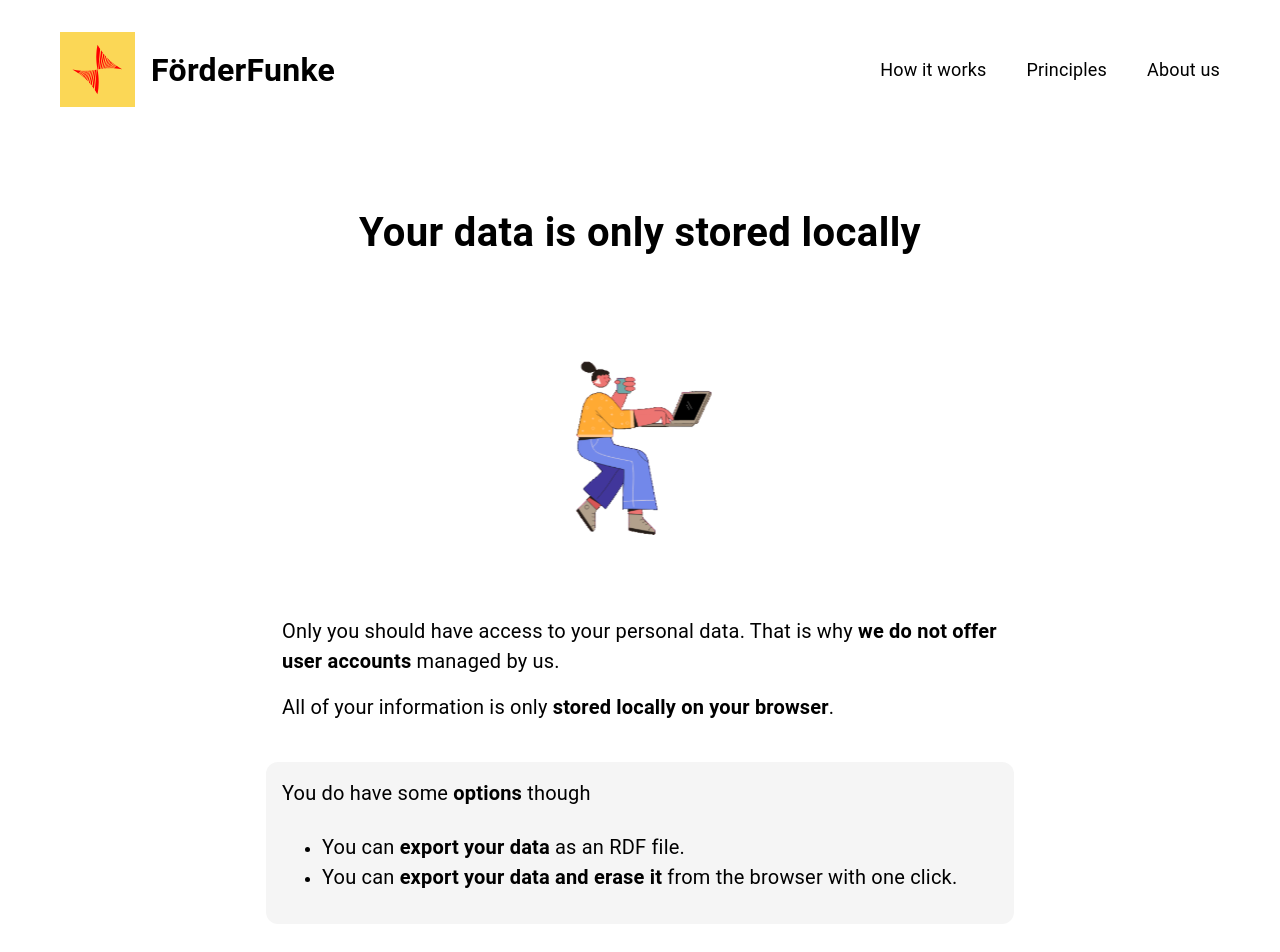
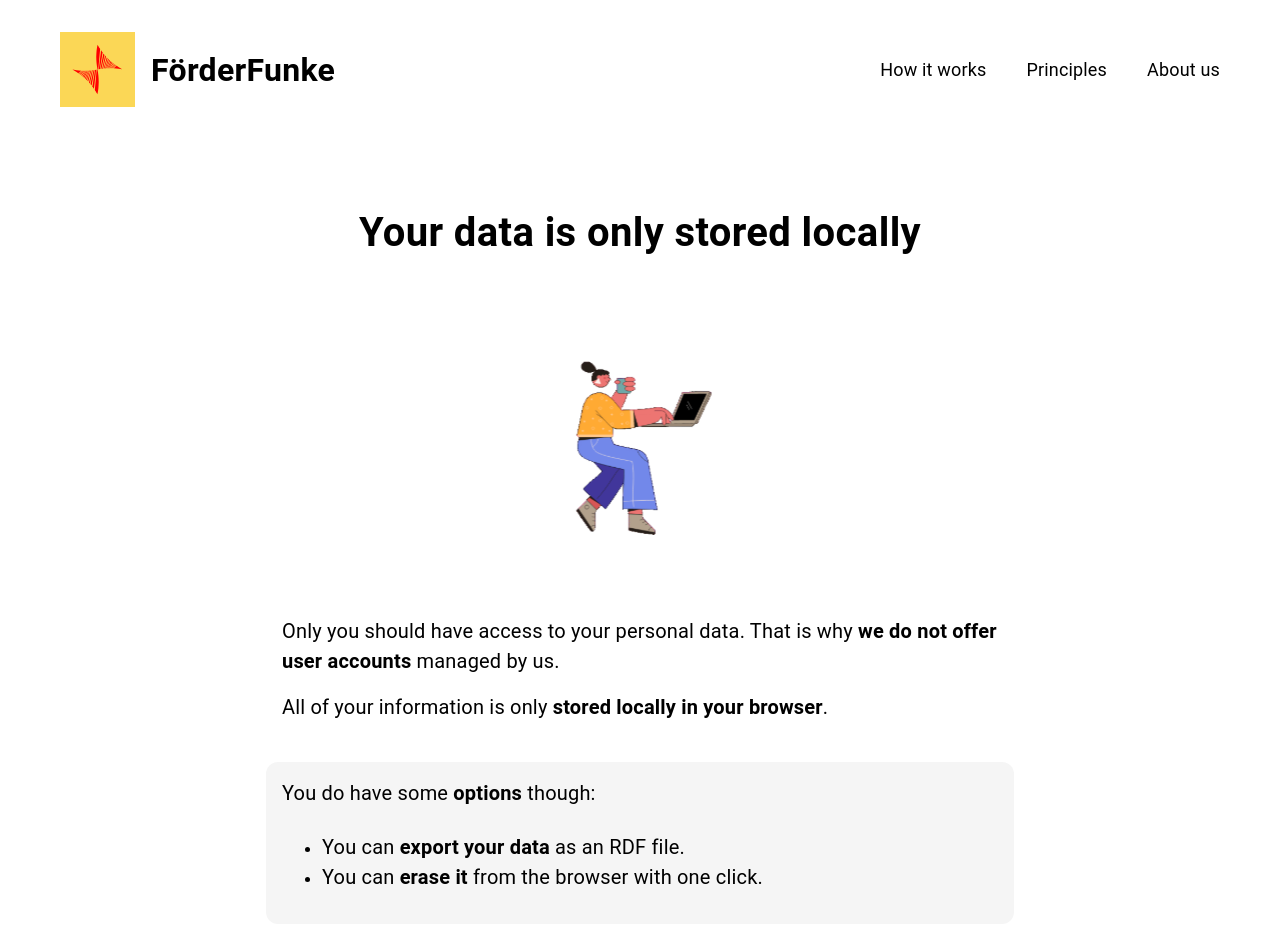
Before and after one commit to Citizen-Knowledge-Graph/foerderfunke-react-app, a React (Create React App) app: page /info-privacy in a window 1280 px wide. Shown: the top 952 px of the page. Built offline with nearby package versions, Linux system fonts and the light colour scheme.

Commit message:
Change wording on privacy screen

```diff
--- a/src/screens/info-screen/InfoScreenPrivacy.js
+++ b/src/screens/info-screen/InfoScreenPrivacy.js
@@ -12,12 +12,12 @@ const InfoScreenPrivacy = () => {
                     not offer user accounts</strong> managed by us.
                 </Typography>
                 <Typography sx={styles.infoText}>
-                    All of your information is only <strong>stored locally on your browser</strong>.
+                    All of your information is only <strong>stored locally in your browser</strong>.
                 </Typography>
             </VStack>
             <VStack gap={1} sx={styles.optionsBox}>
                 <Typography sx={styles.infoText}>
-                    You do have some <strong>options</strong> though
+                    You do have some <strong>options</strong> though:
                 </Typography>
                 <ul style={styles.list}>
                     <li>
@@ -25,7 +25,7 @@ const InfoScreenPrivacy = () => {
                             file.</Typography>
                     </li>
                     <li>
-                        <Typography sx={styles.infoText}>You can <strong>export your data and erase it</strong> from the
+                        <Typography sx={styles.infoText}>You can <strong>erase it</strong> from the
                             browser with one click.</Typography>
                     </li>
                 </ul>
```
